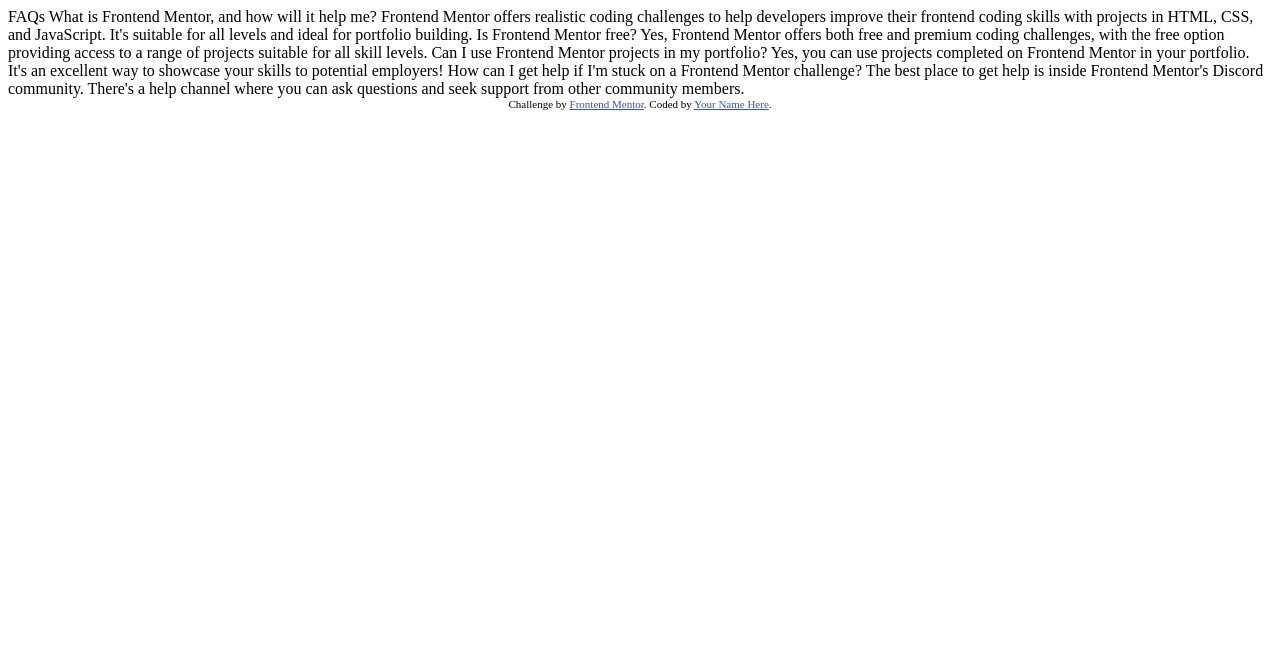
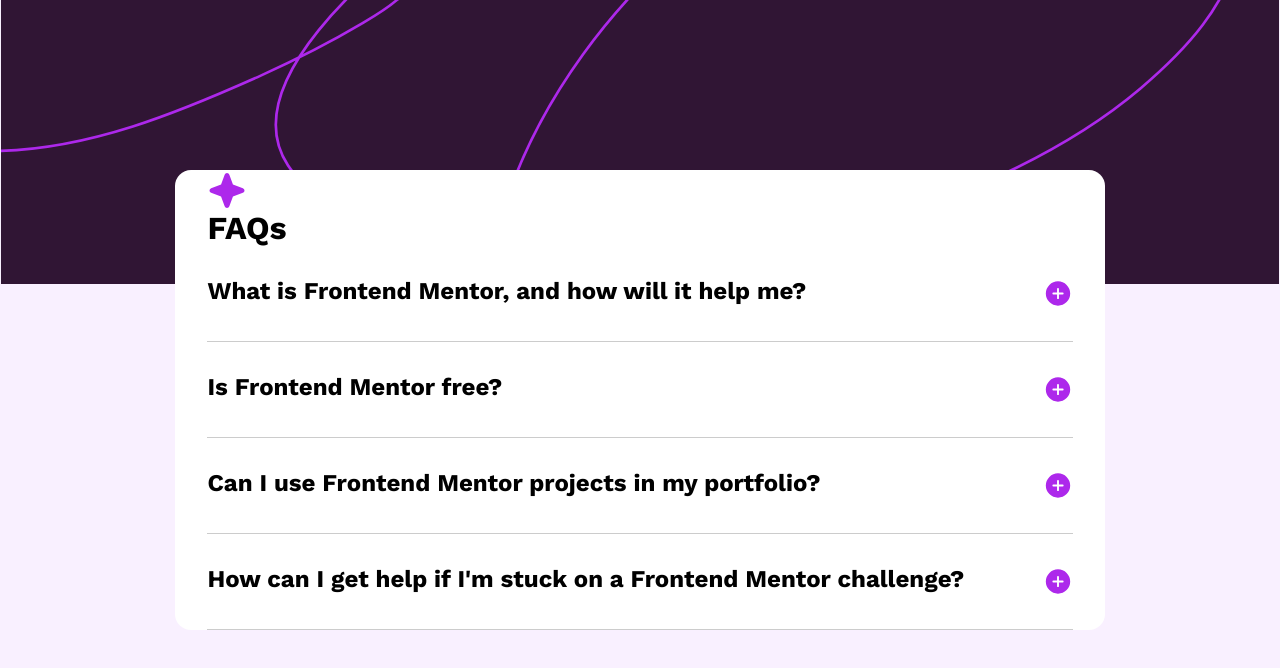
Before and after one commit to MuneerMek/faq-accordion, a plain HTML site: page index.html in a window 1280 px wide. Drawn offline with Linux system fonts and the light colour scheme.

Commit message:
added styles

```diff
--- a/index.html
+++ b/index.html
@@ -1,48 +1,59 @@
 <!DOCTYPE html>
 <html lang="en">
+
 <head>
   <meta charset="UTF-8">
-  <meta name="viewport" content="width=device-width, initial-scale=1.0"> <!-- displays site properly based on user's device -->
+  <meta name="viewport" content="width=device-width, initial-scale=1.0">
+  <link rel="icon" type="image/png" sizes="32x32" href="./assets/images/favicon-32x32.png">
+  <link rel="stylesheet" href="style.css">
+  <script src="script.js" defer></script>
+  <noscript>Sorry, your browser doesn't support JavaScript!</noscript>
+  <title>Frontend Mentor | FAQ accordion</title>
+</head>
 
-  <link rel="icon" type="image/png" sizes="32x32" href="./assets/images/favicon-32x32.png">
-
-  <title>Frontend Mentor | FAQ accordion</title>
-
-  <!-- Feel free to remove these styles or customise in your own stylesheet 👍 -->
-  <style>
-    .attribution { font-size: 11px; text-align: center; }
-    .attribution a { color: hsl(228, 45%, 44%); }
-  </style>
-</head>
 <body>
 
-  FAQs
+  <main class="box">
+    <header class="grid">
+      <img src="assets/images/icon-star.svg" alt="star icon">
+      <h1>FAQs</h1>
+    </header>
 
-  What is Frontend Mentor, and how will it help me?
+    <article class="faq-item">
+      <div class="grid">
+        <h2>What is Frontend Mentor, and how will it help me?</h2><img src="assets/images/icon-plus.svg"
+          alt="plus icon">
+      </div>
+      <p hidden>Frontend Mentor offers realistic coding challenges to help developers improve their
+        frontend coding skills with projects in HTML, CSS, and JavaScript. It's suitable for
+        all levels and ideal for portfolio building.</p>
+    </article>
+    <article class="faq-item">
+      <div class="grid">
+        <h2>Is Frontend Mentor free?</h2><img src="assets/images/icon-plus.svg" alt="plus icon">
+      </div>
+      <p hidden>Yes, Frontend Mentor offers both free and premium coding challenges, with the free
+        option providing access to a range of projects suitable for all skill levels.
+      </p>
+    </article>
+    <article class="faq-item">
+      <div class="grid">
+        <h2>Can I use Frontend Mentor projects in my portfolio?</h2><img src="assets/images/icon-plus.svg"
+          alt="plus icon">
+      </div>
+      <p hidden>Yes, you can use projects completed on Frontend Mentor in your portfolio. It's an excellent
+        way to showcase your skills to potential employers!</p>
+    </article>
+    <article class="faq-item">
+      <div class="grid">
+        <h2>How can I get help if I'm stuck on a Frontend Mentor challenge?</h2><img src="assets/images/icon-plus.svg"
+          alt="plus icon">
+      </div>
+      <p hidden>The best place to get help is inside Frontend Mentor's Discord community. There's a help
+        channel where you can ask questions and seek support from other community members.</p>
+    </article>
+  </main>
 
-  Frontend Mentor offers realistic coding challenges to help developers improve their
-  frontend coding skills with projects in HTML, CSS, and JavaScript. It's suitable for
-  all levels and ideal for portfolio building.
+</body>
 
-  Is Frontend Mentor free?
-
-  Yes, Frontend Mentor offers both free and premium coding challenges, with the free
-  option providing access to a range of projects suitable for all skill levels.
-
-  Can I use Frontend Mentor projects in my portfolio?
-
-  Yes, you can use projects completed on Frontend Mentor in your portfolio. It's an excellent
-  way to showcase your skills to potential employers!
-
-  How can I get help if I'm stuck on a Frontend Mentor challenge?
-
-  The best place to get help is inside Frontend Mentor's Discord community. There's a help
-  channel where you can ask questions and seek support from other community members.
-
-
-  <div class="attribution">
-    Challenge by <a href="https://www.frontendmentor.io?ref=challenge" target="_blank">Frontend Mentor</a>.
-    Coded by <a href="#">Your Name Here</a>.
-  </div>
-</body>
 </html>
--- /dev/null
+++ b/style.css
@@ -0,0 +1,200 @@
+/* Fonts */
+@font-face {
+  font-family: "Work Sans";
+  src: url("assets/fonts/WorkSans-VariableFont_wght.ttf") format("truetype");
+}
+@font-face {
+  font-family: "Work Sans";
+  src: url("assets/fonts/WorkSans-Italic-VariableFont_wght.ttf")
+    format("truetype");
+  font-style: italic;
+}
+
+/* Box sizing rules */
+*,
+*::before,
+*::after {
+  box-sizing: border-box;
+  margin: 0;
+}
+
+/* Prevent font size inflation */
+html {
+  -moz-text-size-adjust: none;
+  -webkit-text-size-adjust: none;
+  text-size-adjust: none;
+}
+
+/* Remove default margin in favour of better control in authored CSS */
+body,
+h1,
+h2,
+h3,
+h4,
+p,
+figure,
+blockquote,
+dl,
+dd {
+  margin-block-end: 0;
+}
+
+/* Remove list styles on ul, ol elements with a list role, which suggests default styling will be removed */
+ul[role="list"],
+ol[role="list"] {
+  list-style: none;
+}
+
+/* Set core body defaults */
+body {
+  background: url(assets/images/background-pattern-mobile.svg)
+    var(--clr-light-pink);
+  background-repeat: no-repeat;
+  background-position: top;
+  background-size: contain;
+  font-family: "Work Sans";
+  min-height: 100vh;
+  min-width: 100vw;
+  line-height: 1.5;
+  display: flex;
+  justify-content: center;
+  align-items: center;
+}
+
+/* Set shorter line heights on headings and interactive elements */
+h1,
+h2,
+h3,
+h4,
+button,
+input,
+label {
+  line-height: 1.1;
+}
+
+/* Balance text wrapping on headings */
+h1,
+h2,
+h3,
+h4 {
+  text-wrap: balance;
+}
+
+/* A elements that don't have a class get default styles */
+a:not([class]) {
+  text-decoration-skip-ink: auto;
+  color: currentColor;
+}
+
+/* Make images easier to work with */
+img,
+picture {
+  max-width: 100%;
+  display: block;
+}
+
+/* Inherit fonts for inputs and buttons */
+input,
+button,
+textarea,
+select {
+  font: inherit;
+}
+
+/* Make sure textareas without a rows attribute are not tiny */
+textarea:not([rows]) {
+  min-height: 10em;
+}
+
+/* Anything that has been anchored to should have extra scroll margin */
+:target {
+  scroll-margin-block: 5ex;
+}
+
+/* Custom propertes */
+
+:root {
+  --clr-black: 0, 100%, 0%;
+  --clr-white: hsl(0, 0%, 100%);
+  --clr-light-pink: hsl(275, 100%, 97%);
+  --clr-grayish-purple: hsl(292, 16%, 49%);
+  --dark-purple: hsl(292, 42%, 14%);
+}
+
+/* Utility classes */
+
+.box {
+  padding-inline: 2rem;
+  margin-inline: 2rem;
+  border-radius: 1rem;
+  background-color: var(--clr-white);
+}
+
+.flex {
+  display: flex;
+}
+.grid {
+  display: grid;
+}
+
+.fs-1 > *:where(:not(:first-child)) {
+  margin-top: 0.65rem;
+}
+.fs-2 > *:where(:not(:first-child)) {
+  margin-top: 1rem;
+}
+.fs-3 > *:where(:not(:first-child)) {
+  margin-top: 1.5rem;
+}
+.fs-4 > *:where(:not(:first-child)) {
+  margin-top: 2rem;
+}
+
+.fs-400 {
+  font-size: 1rem;
+}
+.fs-500 {
+  font-size: 1.5rem;
+}
+.fs-600 {
+  font-size: 2rem;
+}
+.fs-700 {
+  font-size: 2.5rem;
+}
+
+.fw-400 {
+  font-weight: 400;
+}
+.fw-600 {
+  font-weight: 600;
+}
+.fw-700 {
+  font-weight: 700;
+}
+
+/* Page styles */
+
+header {
+}
+
+.faq-item {
+  padding: 2rem 0;
+  border-bottom: 1px solid hsl(var(--clr-black), 0.2);
+}
+.faq-item > .grid {
+  grid-template-columns: 7fr 1fr;
+}
+.faq-item > .grid > img {
+  justify-self: end;
+}
+
+/* Media queries */
+
+@media (min-width: 40rem) {
+  body {
+    background-image: url(assets/images/background-pattern-desktop.svg);
+    max-width: 50rem;
+    border-radius: 1rem;
+  }
+}
```
Also changed, not shown: script.js (added), 1 other file.
